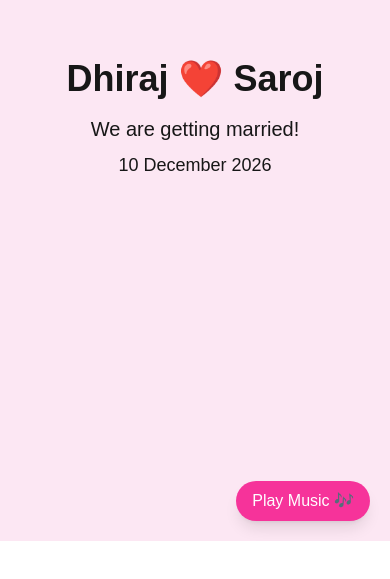
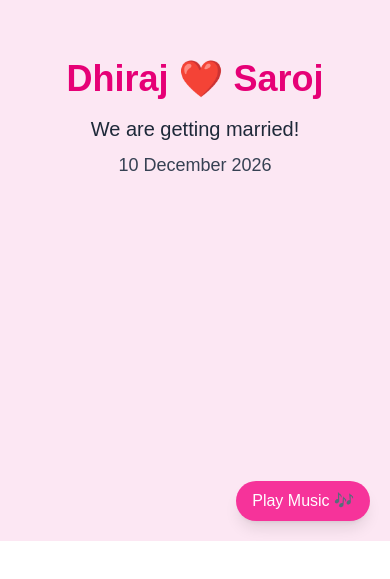
Before and after one commit to DHIRAJVERMA612/wedding-invite, a Next.js app: page / in a window 390 px wide. Shown: the part 303-882 px from the top of the page. Built offline with nearby package versions, Linux system fonts and the light colour scheme.

Commit message:
Fix mobile color issue3

```diff
--- a/app/components/Hero.tsx
+++ b/app/components/Hero.tsx
@@ -7,7 +7,7 @@ export default function Hero() {
     <div className="h-screen flex flex-col justify-center items-center bg-pink-100 text-center">
 
       <motion.h1
-        className="text-4xl md:text-5xl font-bold text-grey-600"
+        className="text-4xl md:text-5xl font-bold text-pink-600"
         initial={{ opacity: 0, y: -50 }}
         animate={{ opacity: 1, y: 0 }}
         transition={{ duration: 1 }}
@@ -16,7 +16,7 @@ export default function Hero() {
       </motion.h1>
 
       <motion.p
-        className="mt-4 text-xl"
+        className="mt-4 text-xl text-gray-800"
         initial={{ opacity: 0 }}
         animate={{ opacity: 1 }}
         transition={{ delay: 1 }}
@@ -25,7 +25,7 @@ export default function Hero() {
       </motion.p>
 
       <motion.p
-        className="mt-2 text-lg"
+        className="mt-2 text-lg text-gray-700"
         initial={{ opacity: 0 }}
         animate={{ opacity: 1 }}
         transition={{ delay: 1.5 }}
```
